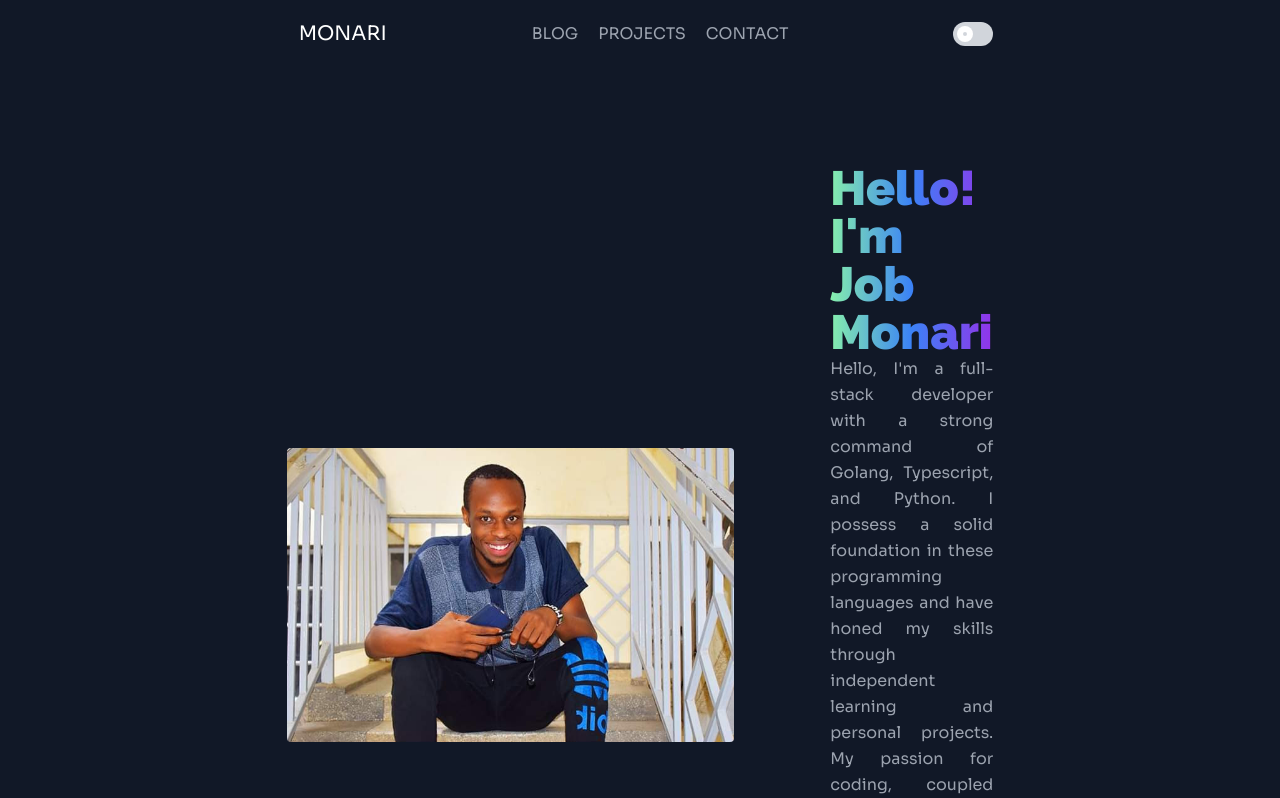
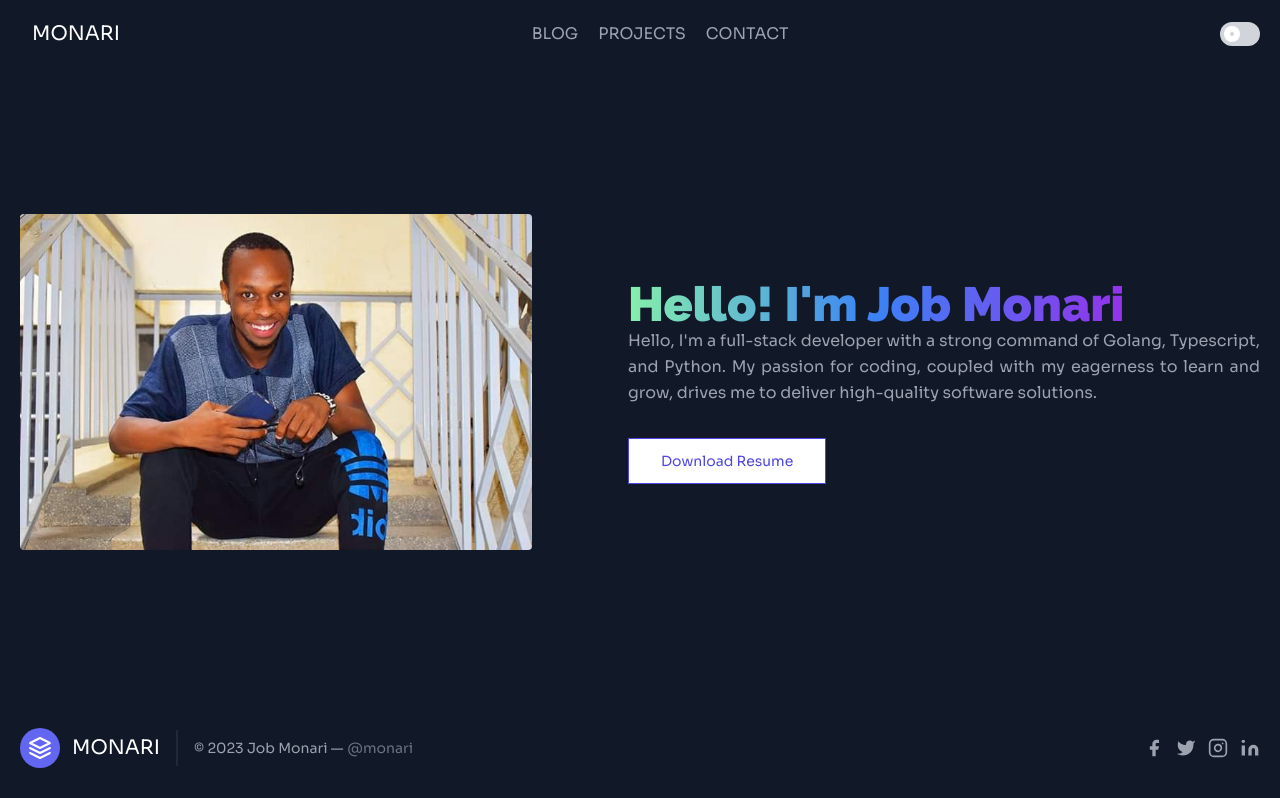
Before and after one commit to narie-monarie/portfolio, a Next.js app: page / in a window 1280 px wide. Shown: the top 798 px of the page. Built offline with nearby package versions, Linux system fonts and the light colour scheme.

Commit message:
width reset

```diff
--- a/app/components/Hero/Hero.tsx
+++ b/app/components/Hero/Hero.tsx
@@ -1,5 +1,6 @@
 import Image from "next/image";
 import { Raleway } from "next/font/google";
+import Link from "next/link";
 
 const raleway = Raleway({
   weight: "900",
@@ -28,23 +29,21 @@ export const Hero = () => {
             </div>
             <p className="mb-8 leading-relaxed text-justify">
               Hello, I'm a full-stack developer with a strong command of Golang,
-              Typescript, and Python. I possess a solid foundation in these
-              programming languages and have honed my skills through independent
-              learning and personal projects. My passion for coding, coupled
-              with my eagerness to learn and grow, drives me to deliver
-              high-quality software solutions.
+              Typescript, and Python. My passion for coding, coupled with my
+              eagerness to learn and grow, drives me to deliver high-quality
+              software solutions.
             </p>
             <div className="flex justify-center">
-              <a
+              <Link
                 className="group relative inline-block text-sm font-medium text-indigo-600 focus:outline-none focus:ring active:text-indigo-500"
-                href="/download"
+                href={"/download"}
               >
                 <span className="absolute inset-0 translate-x-0 translate-y-0 bg-indigo-600 transition-transform group-hover:translate-y-0.5 group-hover:translate-x-0.5"></span>
 
                 <span className="relative block border border-current bg-white px-8 py-3">
                   Download Resume
                 </span>
-              </a>
+              </Link>
             </div>
           </div>
         </div>
--- a/app/layout.tsx
+++ b/app/layout.tsx
@@ -21,7 +21,7 @@ export default function RootLayout({
   return (
     <html lang="en">
       <body className={sora.className} data-theme="dark">
-        <div className="flex flex-col mx-auto h-screen justify-between w-7/12">
+        <div className="mx-auto flex flex-col h-screen justify-between">
           <NavBar data-theme="light" />
           {children}
           <Footer />
```
